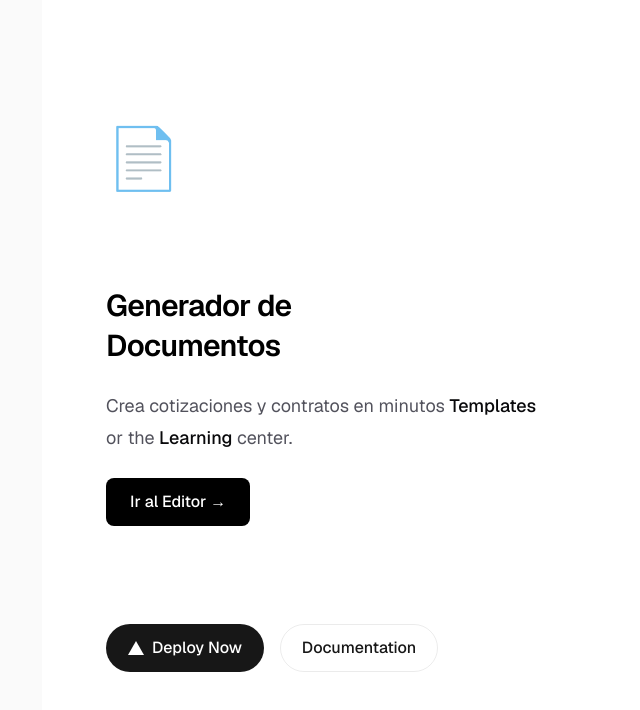
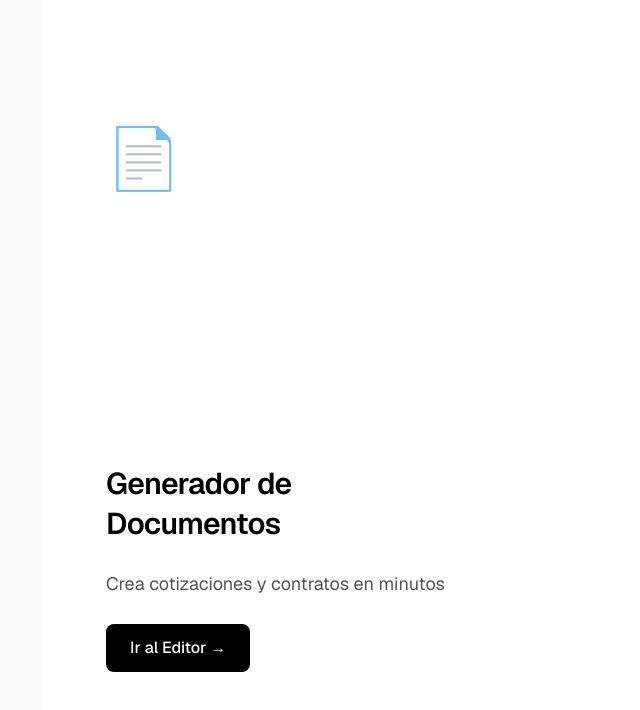
Before and after one commit to Leafarexx/GeneraDocs-Proyect, a Next.js app: page / in a window 1280 px wide. Shown: the top 710 px of the page, without its empty margins (214-854 px from the left). Built offline with nearby package versions, Linux system fonts and the light colour scheme.

Commit message:
fix: simplificar page.tsx sin import Button

```diff
--- a/app/page.tsx
+++ b/app/page.tsx
@@ -1,63 +1,23 @@
 import Image from "next/image";
 import Link from "next/link";
-import Button from "@/app/components/Button";
 
 export default function Home() {
   return (
     <div className="flex min-h-screen items-center justify-center bg-zinc-50 font-sans dark:bg-black">
       <main className="flex min-h-screen w-full max-w-3xl flex-col items-center justify-between py-32 px-16 bg-white dark:bg-black sm:items-start">
-        <div className="text-6xl">
-          📄
-        </div>
+        <div className="text-6xl">📄</div>
         <div className="flex flex-col items-center gap-6 text-center sm:items-start sm:text-left">
           <h1 className="max-w-xs text-3xl font-semibold leading-10 tracking-tight text-black dark:text-zinc-50">
             Generador de Documentos
           </h1>
           <p className="max-w-md text-lg leading-8 text-zinc-600 dark:text-zinc-400">
-            Crea cotizaciones y contratos en minutos{" "}
-            <a
-              href="https://vercel.com/templates?framework=next.js&utm_source=create-next-app&utm_medium=appdir-template-tw&utm_campaign=create-next-app"
-              className="font-medium text-zinc-950 dark:text-zinc-50"
-            >
-              Templates
-            </a>{" "}
-            or the{" "}
-            <a
-              href="https://nextjs.org/learn?utm_source=create-next-app&utm_medium=appdir-template-tw&utm_campaign=create-next-app"
-              className="font-medium text-zinc-950 dark:text-zinc-50"
-            >
-              Learning
-            </a>{" "}
-            center.
+            Crea cotizaciones y contratos en minutos
           </p>
           <Link href="/editor">
-            <Button texto="Ir al Editor →" />
+            <button className="px-6 py-3 bg-black dark:bg-white text-white dark:text-black rounded-lg font-medium hover:bg-zinc-800 dark:hover:bg-zinc-200 transition-colors">
+              Ir al Editor →
+            </button>
           </Link>
-        </div>
-        <div className="flex flex-col gap-4 text-base font-medium sm:flex-row">
-          <a
-            className="flex h-12 w-full items-center justify-center gap-2 rounded-full bg-foreground px-5 text-background transition-colors hover:bg-[#383838] dark:hover:bg-[#ccc] md:w-[158px]"
-            href="https://vercel.com/new?utm_source=create-next-app&utm_medium=appdir-template-tw&utm_campaign=create-next-app"
-            target="_blank"
-            rel="noopener noreferrer"
-          >
-            <Image
-              className="dark:invert"
-              src="/vercel.svg"
-              alt="Vercel logomark"
-              width={16}
-              height={16}
-            />
-            Deploy Now
-          </a>
-          <a
-            className="flex h-12 w-full items-center justify-center rounded-full border border-solid border-black/[.08] px-5 transition-colors hover:border-transparent hover:bg-black/[.04] dark:border-white/[.145] dark:hover:bg-[#1a1a1a] md:w-[158px]"
-            href="https://nextjs.org/docs?utm_source=create-next-app&utm_medium=appdir-template-tw&utm_campaign=create-next-app"
-            target="_blank"
-            rel="noopener noreferrer"
-          >
-            Documentation
-          </a>
         </div>
       </main>
     </div>
```
